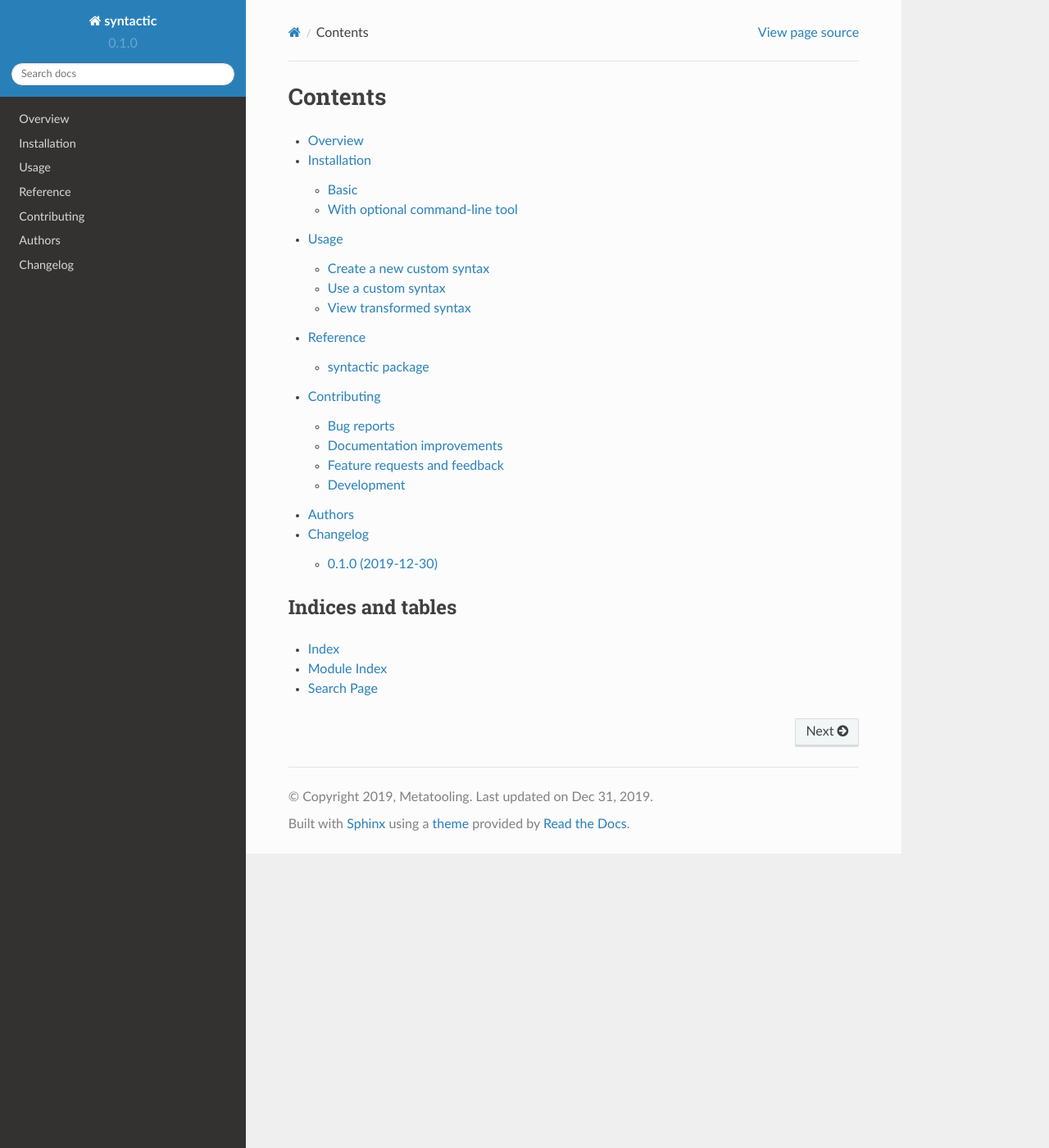
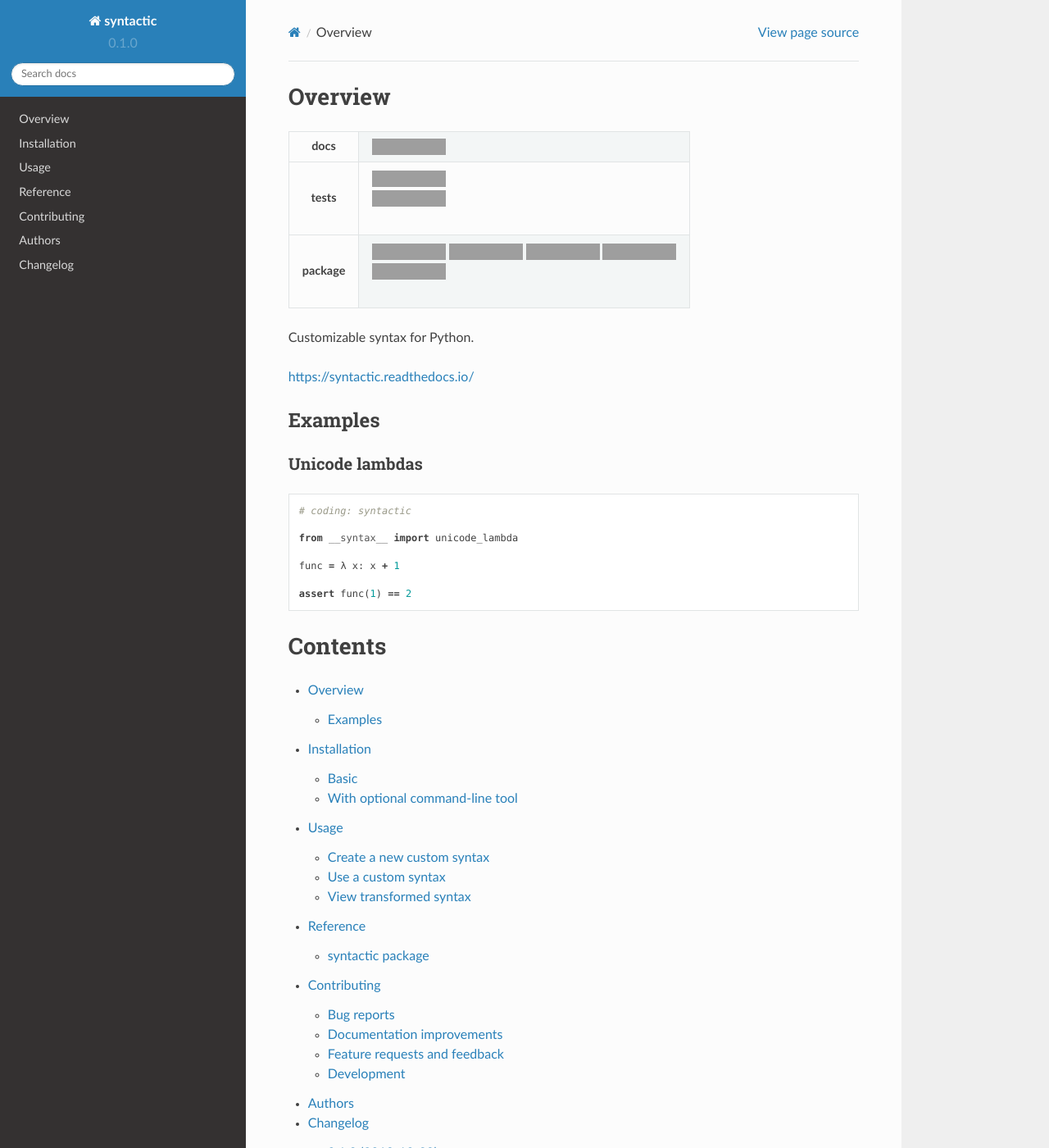
Before and after one commit to metatooling/syntactic, a Sphinx documentation site: the page built from docs/index.rst, in a window 1280 px wide and 1400 px high. Shown: the whole window at 82% size. Built offline with Sphinx 7.4.7 and the Read the Docs theme 2.0.0, drawn with Linux system fonts in a browser that asks for light colours; grey boxes are pictures that could not be loaded.

Commit message:
Update readme

```diff
--- a/README.rst
+++ b/README.rst
@@ -52,8 +52,24 @@ Overview
 
 .. end-badges
 
-Custom syntax for Python.
-
+Customizable syntax for Python.
 
 
 https://syntactic.readthedocs.io/
+
+
+Examples
+==========
+
+Unicode lambdas
+-------------------
+
+.. code-block:: python
+
+    # coding: syntactic
+
+    from __syntax__ import unicode_lambda
+
+    func = λ x: x + 1
+
+    assert func(1) == 2
--- a/docs/index.rst
+++ b/docs/index.rst
@@ -1,3 +1,5 @@
+.. include:: readme.rst
+
 ========
 Contents
 ========
--- a/docs/reference/syntactic.rst
+++ b/docs/reference/syntactic.rst
@@ -20,6 +20,14 @@ syntactic.cli module
    :undoc-members:
    :show-inheritance:
 
+syntactic.examples module
+-------------------------
+
+.. automodule:: syntactic.examples
+   :members:
+   :undoc-members:
+   :show-inheritance:
+
 
 Module contents
 ---------------
```
